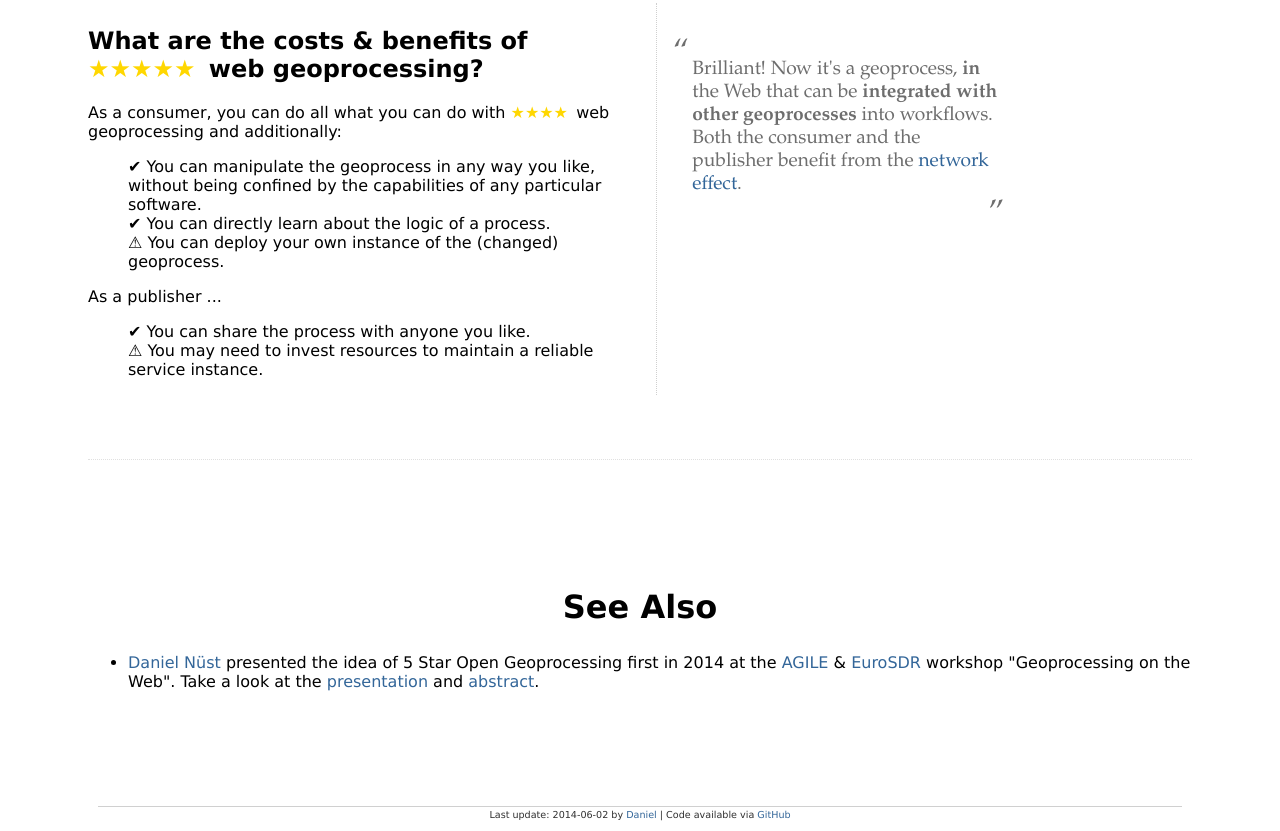
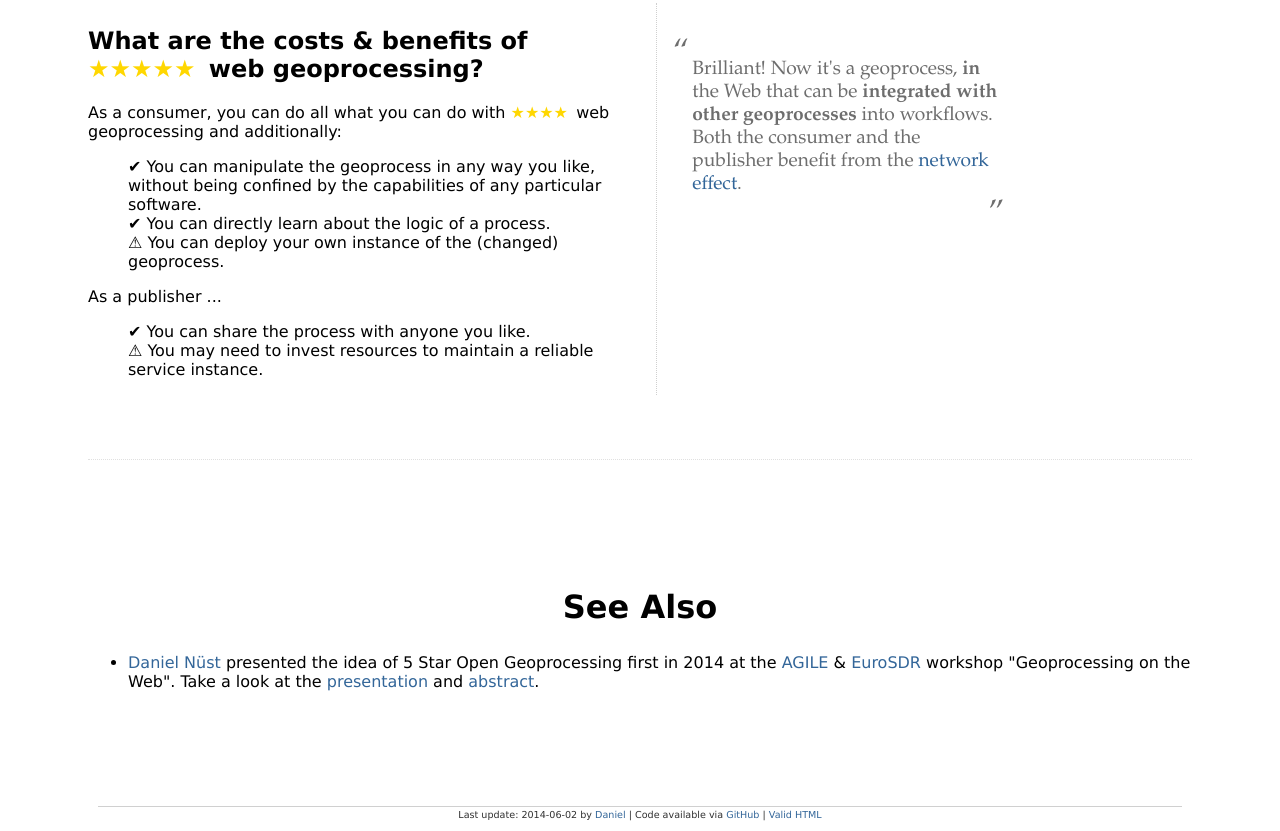
Before and after one commit to nuest/5starprocessing, a plain HTML site: page index.html in a window 1280 px wide. Shown: the part 2523-3354 px from the top of the page. Drawn offline with Linux system fonts and the light colour scheme.

Commit message:
add link to W3C unicorn to footer

```diff
--- a/index.html
+++ b/index.html
@@ -218,7 +218,7 @@
 	</div>
 	<div id="footer">
 		<span>Last update: 2014-06-02</span> by <a href="http://nordholmen.net" title="Daniel's Nördholmen">Daniel</a> |
-		<span>Code available via <a href="https://github.com/nuest/5starprocessing.info">GitHub</a></span>
+		<span>Code available via <a href="https://github.com/nuest/5starprocessing.info">GitHub</a></span> | <a href="http://validator.w3.org/check?uri=http%3A%2F%2Fwww.5starprocessing.info%2F" title="W3C Unicorn check of this page">Valid HTML</a>
 	</div>
 </body>
 </html>
```
